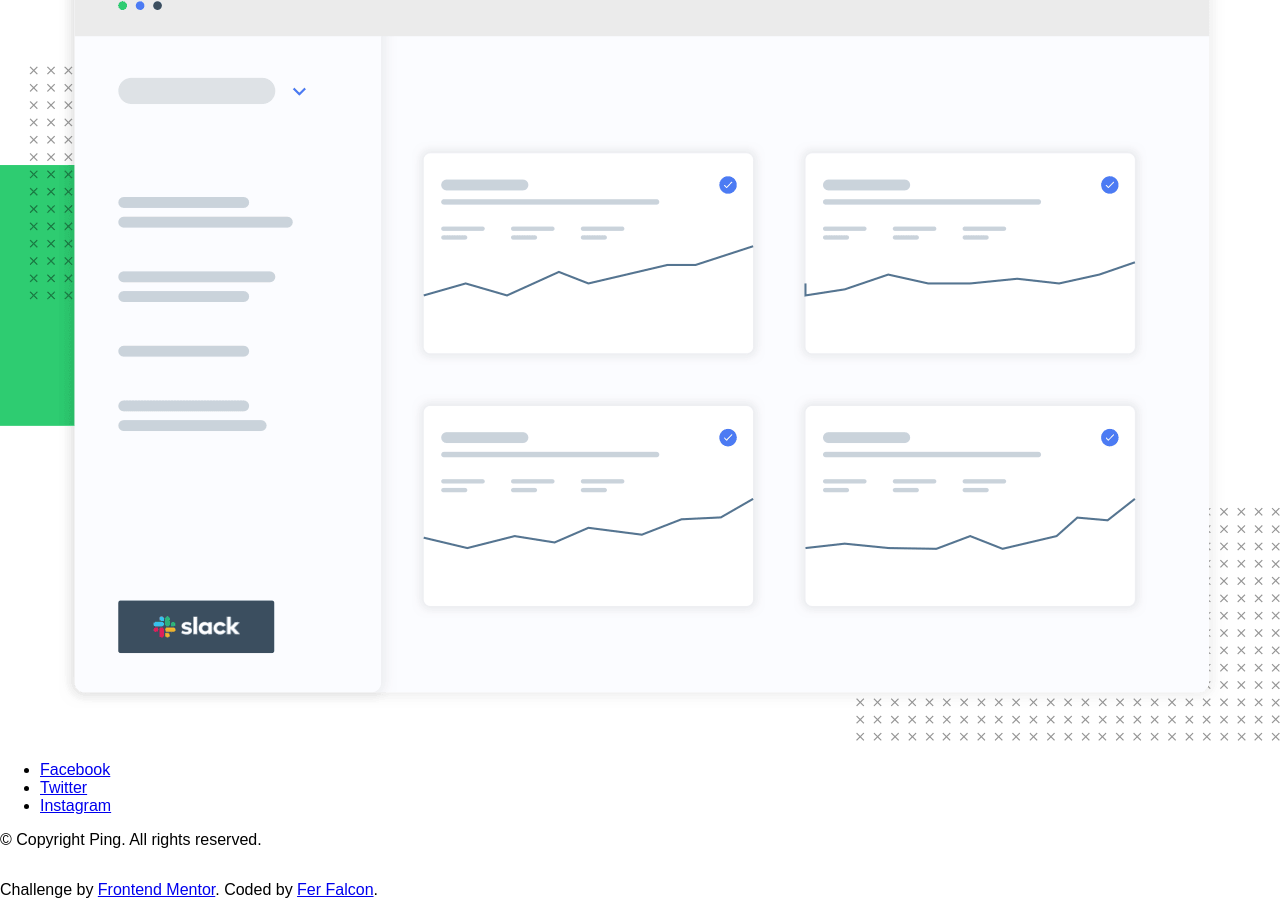
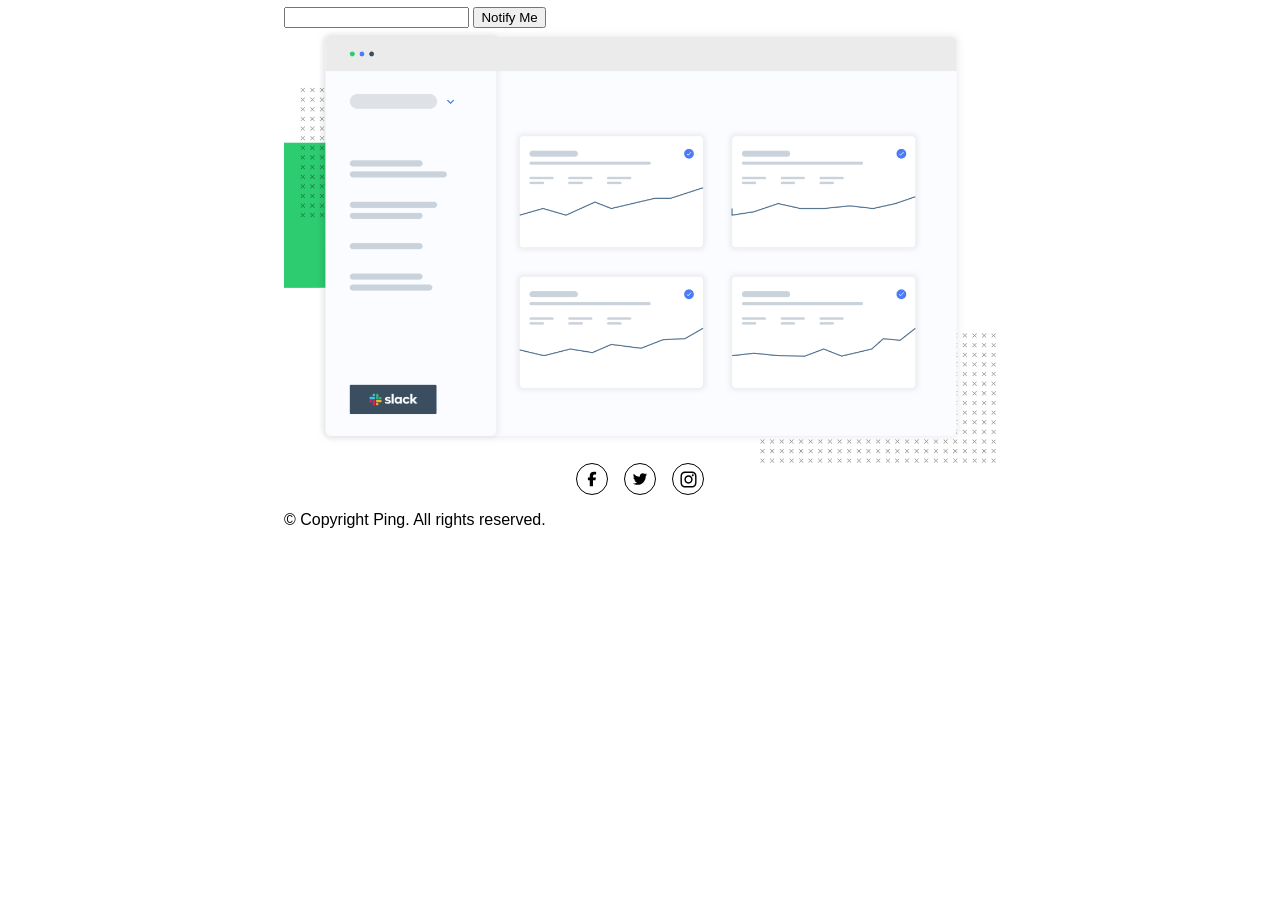
Before and after one commit to ferfalcon/ping-coming-soon-page, a website built with Vite: page index.html in a window 1280 px wide. Shown: the part 202-1117 px from the top of the page. After the commit the page ends 800 px from the top, so only its background shows below. Built offline with nearby package versions, Linux system fonts and the light colour scheme.

Commit message:
Social navigation

```diff
--- a/index.html
+++ b/index.html
@@ -8,7 +8,7 @@
   <title>Frontend Mentor | Ping coming soon page</title>
 </head>
 <body>
-    <main>
+    <main class="main-wrapper">
         <img class="main-logo" src="logo.svg" alt="PING. logo">
         <h1>We are launching soon!</h1>
         <p>Subscribe and get notified</p>
@@ -17,16 +17,16 @@
             <button>Notify Me</button>
         </form>
         <img src="illustration-dashboard.png" alt="Ping Dashboard">
-        <nav>
-            <ul>
-                <li><a href="#">Facebook</a></li>
-                <li><a href="#">Twitter</a></li>
-                <li><a href="#">Instagram</a></li>
+        <nav class="social-nav">
+            <ul class="social-nav__list   remove-list-defaults">
+                <li><a class="social-nav__link   social-nav__link--facebook" href="#">Facebook</a></li>
+                <li><a class="social-nav__link   social-nav__link--twitter" href="#">Twitter</a></li>
+                <li><a class="social-nav__link   social-nav__link--instagram" href="#">Instagram</a></li>
             </ul>
         </nav>
         <p>&copy; Copyright Ping. All rights reserved.</p>
     </main>
-    <footer class="signature">
+    <footer class="visually-hidden">
 		<p>Challenge by <a href="https://www.frontendmentor.io?ref=challenge" target="_blank">Frontend Mentor</a>. Coded by <a href="https://www.ferfalcon.com/" target="_blank">Fer Falcon</a>.</p>
 	</footer>
 </body>
--- /dev/null
+++ b/src/main-wrapper.css
@@ -0,0 +1,9 @@
+.main-wrapper {
+    display: grid;
+    margin-inline: 1.75rem;
+    max-width: 44.5rem;
+
+    @media (min-width: 48rem) {
+        margin-inline: auto;
+    }
+}
--- /dev/null
+++ b/src/social-navigation.css
@@ -0,0 +1,37 @@
+.social-nav {
+    display: flex;
+    gap: 1rem;
+    margin: auto;
+
+    .social-nav__list {
+        display: contents;
+    }
+
+    .social-nav__link {
+        overflow: hidden;
+        display: block;
+        width: 2rem;
+        aspect-ratio: 1;
+        border: solid black thin;
+        border-radius: 100%;
+        text-indent: -100rem;
+        background-repeat: no-repeat;
+        background-position: center center;
+        background-size: 60%;
+    }
+
+    .social-nav__link--facebook {
+        background-image: url("/public/facebook-f-brands-solid-full.svg");
+    }
+
+    .social-nav__link--twitter {
+        background-image: url("/public/twitter-brands-solid-full.svg");
+    }
+
+    .social-nav__link--instagram {
+        background-image: url("/public/instagram-brands-solid-full.svg");
+        background-size: 75%;
+    }
+
+    @media (min-width: 48rem) {}
+}
--- a/src/style.css
+++ b/src/style.css
@@ -1,2 +1,5 @@
 @import url(init.css);
+@import url(utils.css);
 @import url(main-logo.css);
+@import url(main-wrapper.css);
+@import url(social-navigation.css);
--- /dev/null
+++ b/src/utils.css
@@ -0,0 +1,20 @@
+.visually-hidden {
+	position: absolute !important;
+	height: 1px !important;
+	width: 1px !important;
+    margin: -1px !important;
+    padding: 0 !important;
+	overflow: hidden !important;
+	clip: rect(0, 0, 0, 0) !important;
+	white-space: nowrap !important;
+    border: 0 !important;
+}
+
+.remove-list-defaults {
+    margin: initial;
+    padding: initial;
+
+    li::marker {
+        content: "";
+    }
+}
```
Also changed, not shown: public/facebook-f-brands-solid-full.svg (added), public/instagram-brands-solid-full.svg (added), public/twitter-brands-solid-full.svg (added).
